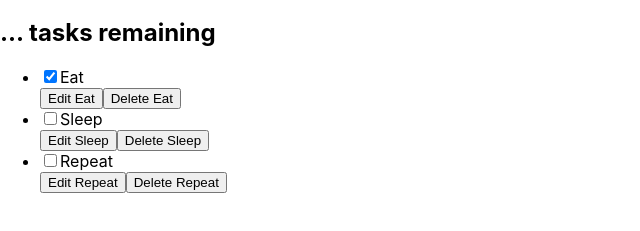
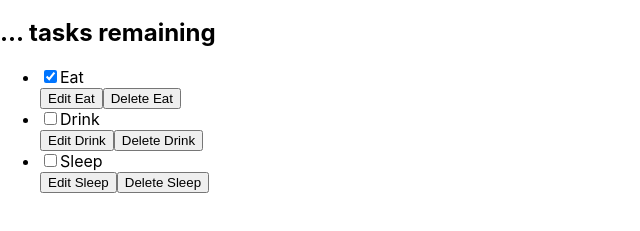
Before and after one commit to ra2dd/todo-react, a React (Create React App) app: page / in a window 1280 px wide. Shown: the part 177-408 px from the top of the page, without its empty margins (0-640 px from the left). Built offline with nearby package versions, Linux system fonts and the light colour scheme; the HTML template or start-up script is replaced by a standard one.

Commit message:
rendering todo list from data object

```diff
--- a/src/App.js
+++ b/src/App.js
@@ -2,6 +2,10 @@
 
 function App(props)
 {
+    const taskList = props.tasks?.map((task) =>
+        <Todo id={ task.id } name={ task.name } completed={ task.completed } />
+    );
+
     return (
         <div className="todoapp stack-large">
             <h1>Todo List</h1>
@@ -53,9 +57,9 @@
             className="todo-list stack-large stack-exception"
             aria-labelledby="list-heading"
             >
-                <Todo name="Eat" completed={ true } id="todo-0"/>
-                <Todo name="Sleep" completed={ false } id="todo-1"/>
-                <Todo name="Repeat" completed={ false } id="todo-2"/>
+
+            { taskList }
+
             </ul>
         </div>
     );
--- a/src/components/Todo.js
+++ b/src/components/Todo.js
@@ -2,7 +2,6 @@
 
 export default function Todo(props)
 {
-    console.log(props);
     return(
         <li className="todo stack-small">
             <div className="c-cb">
--- a/src/index.js
+++ b/src/index.js
@@ -3,7 +3,16 @@
 import './index.css';
 import App from './App';
 
+const DATA =
+[
+    { id: "todo-0", name: "Eat", completed: true },
+    { id: "todo-1", name: "Drink", completed: false },
+    { id: "todo-2", name: "Sleep", completed: false }
+];
+
 const root = ReactDOM.createRoot(document.getElementById('root'));
 root.render(
-    <App subject="Application" />
+    <React.StrictMode>
+            <App tasks={ DATA } />
+    </React.StrictMode>
 );
```
